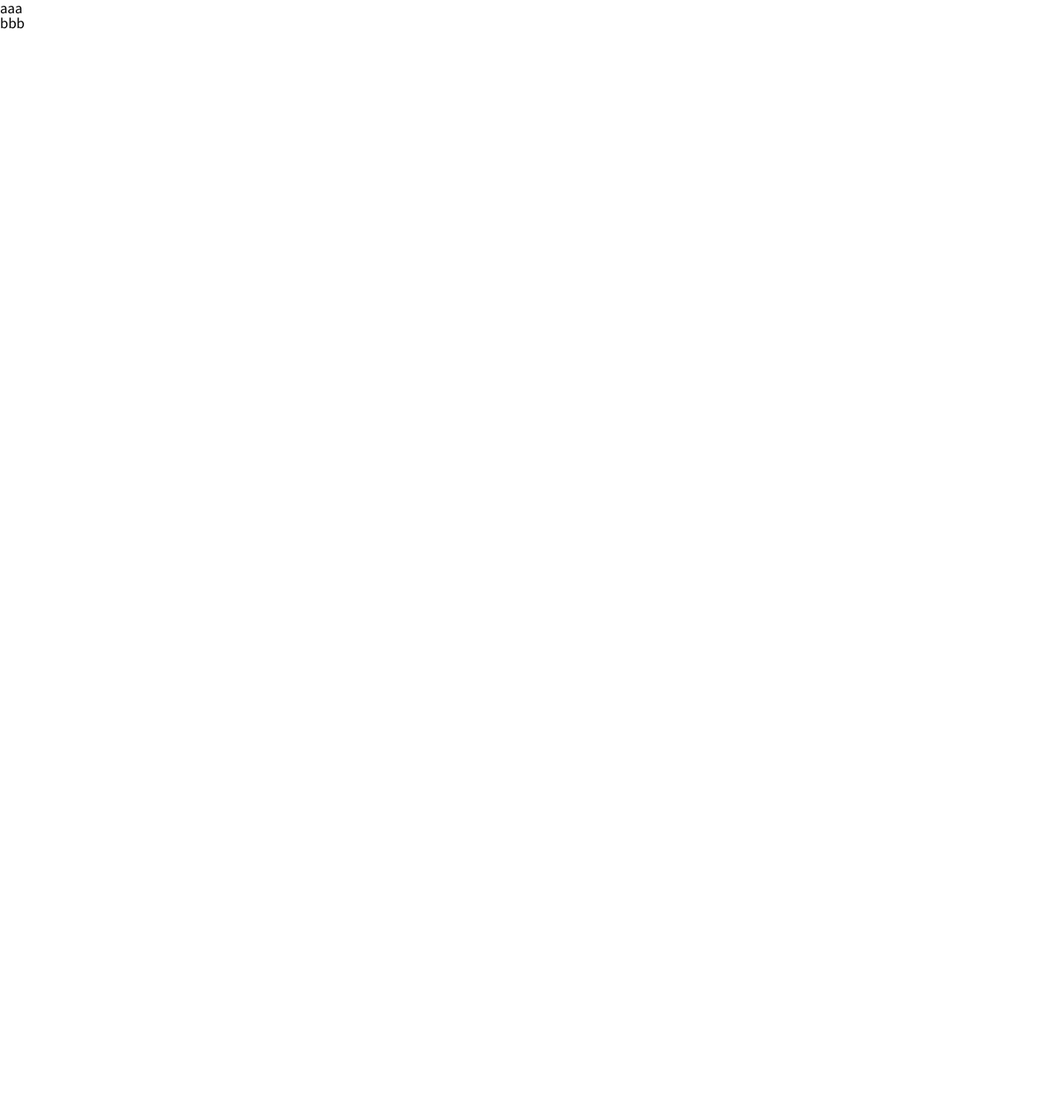
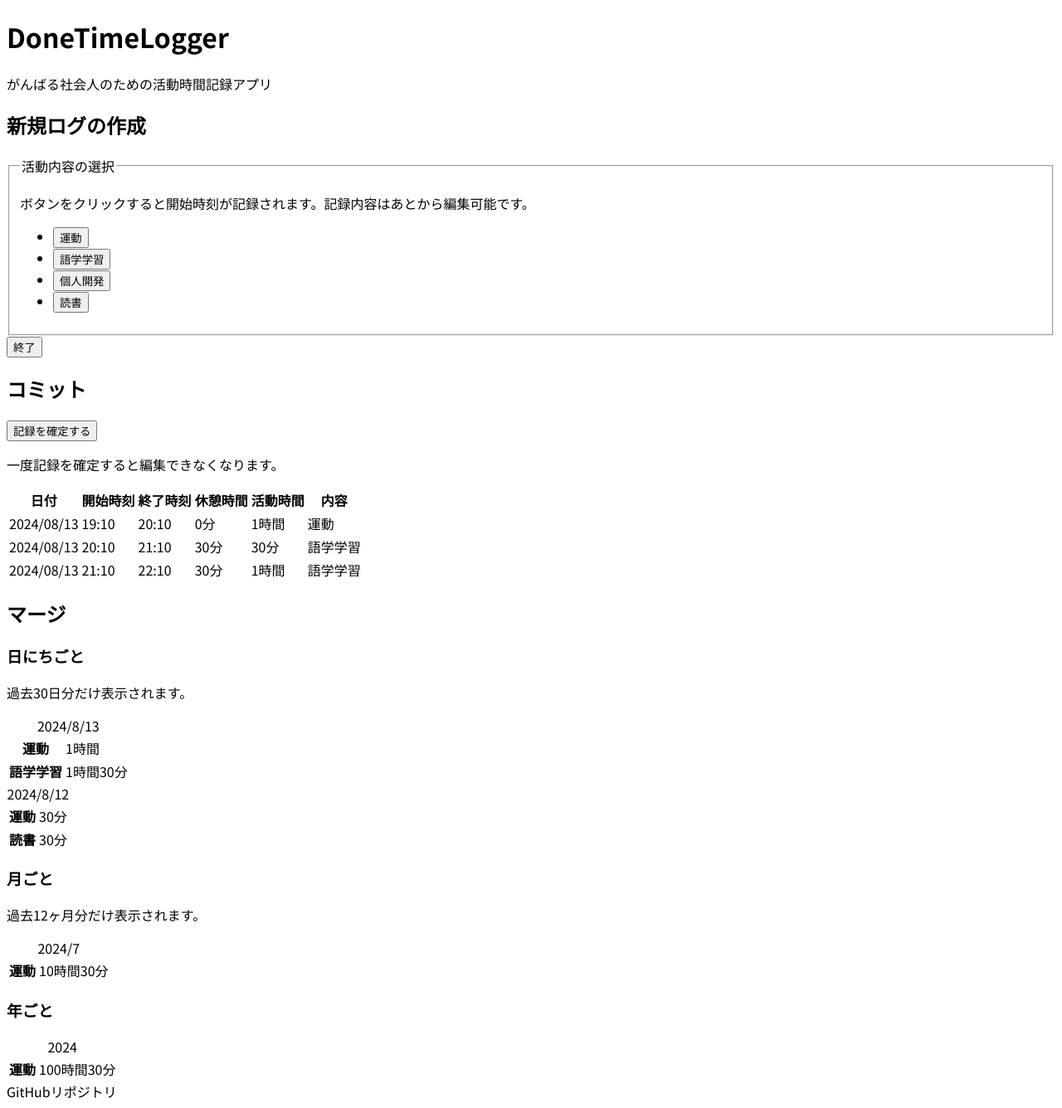
Before and after one commit to aima0410/pocket-time-stamp, a Next.js app: page / in a window 1280 px wide. Shown: the whole page at 83% size. Before the commit the page ends 800 px from the top, so only its background shows below. Built offline with nearby package versions, Linux system fonts and the light colour scheme.

Commit message:
chore :building_construction: HTML要素のラフ描画

```diff
--- a/src/app/layout.tsx
+++ b/src/app/layout.tsx
@@ -1,13 +1,13 @@
 import type { Metadata } from "next";
 import { Noto_Sans_JP } from "next/font/google";
 import "public/globals.css";
-import "public/reset.css";
+// import "public/reset.css";
 
 const notoSansJP = Noto_Sans_JP({ subsets: ["latin"] });
 
 export const metadata: Metadata = {
-  title: "Done Logger",
-  description: "がんばる社会人のための活動記録アプリです。",
+  title: "Done Time Logger",
+  description: "がんばる社会人のための活動時間記録アプリです。",
 };
 
 export default function RootLayout({
--- a/src/app/page.tsx
+++ b/src/app/page.tsx
@@ -1,8 +1,137 @@
 export default function Home() {
   return (
     <main>
-      <div>aaa</div>
-      <div>bbb</div>
+      <h1>DoneTimeLogger</h1>
+      <p>がんばる社会人のための活動時間記録アプリ</p>
+      <section>
+        <h2>新規ログの作成</h2>
+        <fieldset>
+          <legend>活動内容の選択</legend>
+          <p>
+            ボタンをクリックすると開始時刻が記録されます。記録内容はあとから編集可能です。
+          </p>
+          <ul>
+            <li>
+              <button>運動</button>
+            </li>
+            <li>
+              <button>語学学習</button>
+            </li>
+            <li>
+              <button>個人開発</button>
+            </li>
+            <li>
+              <button>読書</button>
+            </li>
+          </ul>
+        </fieldset>
+        <button>終了</button>
+      </section>
+      <section>
+        <h2>コミット</h2>
+        <button>記録を確定する</button>
+        <p>一度記録を確定すると編集できなくなります。</p>
+        <table>
+          <thead>
+            <tr>
+              <th>日付</th>
+              <th>開始時刻</th>
+              <th>終了時刻</th>
+              <th>休憩時間</th>
+              <th>活動時間</th>
+              <th>内容</th>
+            </tr>
+          </thead>
+          <tbody>
+            <tr>
+              <td>2024/08/13</td>
+              <td>19:10</td>
+              <td>20:10</td>
+              <td>0分</td>
+              <td>1時間</td>
+              <td>運動</td>
+            </tr>
+            <tr>
+              <td>2024/08/13</td>
+              <td>20:10</td>
+              <td>21:10</td>
+              <td>30分</td>
+              <td>30分</td>
+              <td>語学学習</td>
+            </tr>
+            <tr>
+              <td>2024/08/13</td>
+              <td>21:10</td>
+              <td>22:10</td>
+              <td>30分</td>
+              <td>1時間</td>
+              <td>語学学習</td>
+            </tr>
+          </tbody>
+        </table>
+      </section>
+      <section>
+        <h2>マージ</h2>
+        <section>
+          <h3>日にちごと</h3>
+          <p>過去30日分だけ表示されます。</p>
+          <table>
+            <caption>2024/8/13</caption>
+            <tbody>
+              <tr>
+                <th>運動</th>
+                <td>1時間</td>
+              </tr>
+              <tr>
+                <th>語学学習</th>
+                <td>1時間30分</td>
+              </tr>
+            </tbody>
+          </table>
+          <table>
+            <caption>2024/8/12</caption>
+            <tbody>
+              <tr>
+                <th>運動</th>
+                <td>30分</td>
+              </tr>
+              <tr>
+                <th>読書</th>
+                <td>30分</td>
+              </tr>
+            </tbody>
+          </table>
+        </section>
+        <section>
+          <h3>月ごと</h3>
+          <p>過去12ヶ月分だけ表示されます。</p>
+          <table>
+            <caption>2024/7</caption>
+            <tbody>
+              <tr>
+                <th>運動</th>
+                <td>10時間30分</td>
+              </tr>
+            </tbody>
+          </table>
+        </section>
+        <section>
+          <h3>年ごと</h3>
+          <table>
+            <caption>2024</caption>
+            <tbody>
+              <tr>
+                <th>運動</th>
+                <td>100時間30分</td>
+              </tr>
+            </tbody>
+          </table>
+        </section>
+      </section>
+      {/* ---- GitHub ---- */}
+      <article>
+        GitHubリポジトリ
+      </article>
     </main>
-  );
+  )
 }
```
